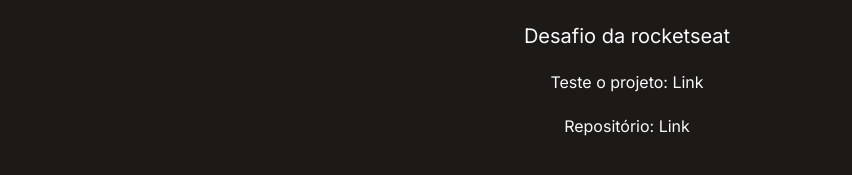
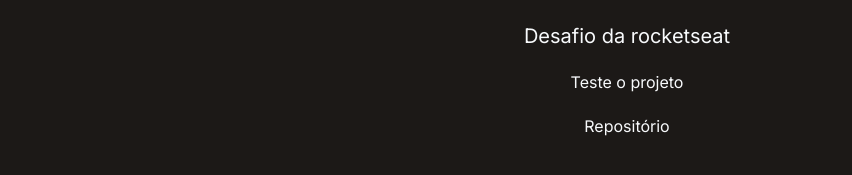
Before and after one commit to davimarcilio/portfolio, a Next.js app: page /project/1 in a window 1280 px wide. Shown: the part 435-610 px from the top of the page, without its empty margins (13-865 px from the left). Built offline with nearby package versions, Linux system fonts and the light colour scheme.

Commit message:
link < p

```diff
--- a/src/pages/project/[id].tsx
+++ b/src/pages/project/[id].tsx
@@ -39,12 +39,8 @@ export default function Project({
         allow="accelerometer; autoplay; clipboard-write; encrypted-media; gyroscope; picture-in-picture; web-share"
       ></iframe>
       <p className="text-xl">{description}</p>
-      <p>
-        Teste o projeto: <Link href={deployUrl}>Link</Link>
-      </p>
-      <p>
-        Repositório: <Link href={repoUrl}>Link</Link>
-      </p>
+      <Link href={deployUrl}>Teste o projeto</Link>
+      <Link href={repoUrl}>Repositório</Link>
     </div>
   );
 }
```
